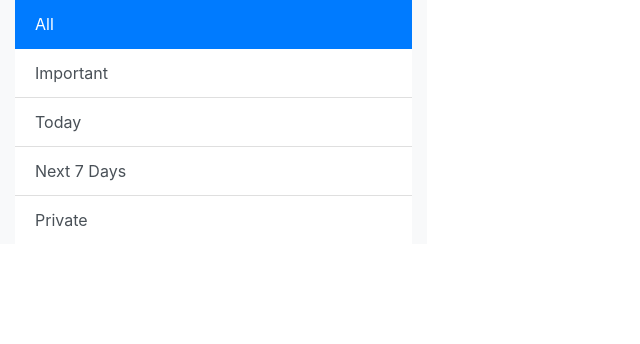
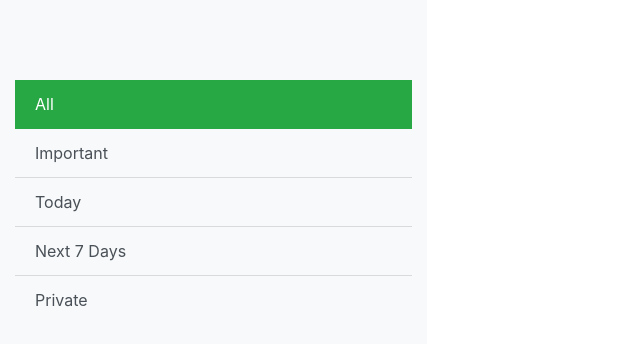
Before and after one commit to tndevelop/Website-TaskList, a React (Create React App) app in the folder to_do_list/: page / in a window 1280 px wide. Shown: the top 344 px of the page, without its empty margins (0-640 px from the left). Built offline with nearby package versions, Linux system fonts and the light colour scheme.

Commit message:
Update App.css

```diff
--- a/to_do_list/src/App.css
+++ b/to_do_list/src/App.css
@@ -36,3 +36,45 @@
     transform: rotate(360deg);
   }
 }
+
+/* Global */
+.vheight-100 {
+  min-height: 100vh;
+}
+
+.below-nav {
+  padding-top: 5rem;
+}
+
+/* Filters and projects */
+.list-group-item {
+  background-color: transparent !important;
+}
+
+.list-group-item.active {
+  background-color: #28a745 !important;
+  border-color: #28a745 !important;
+}
+
+.list-group-item-action:hover {
+  background-color: #9becae !important;
+}
+
+.projects-title {
+  margin-top: 2rem;
+}
+
+/* Class for important tasks */
+.important {
+  color: red;
+}
+
+/* Add task button */
+.fixed-right-bottom {
+  position: absolute;
+  right: 0;
+  bottom: 0;
+  z-index: 1030;
+  margin: 0 1.5rem 1.5rem 0;
+  border-radius: 50%;
+}
```
